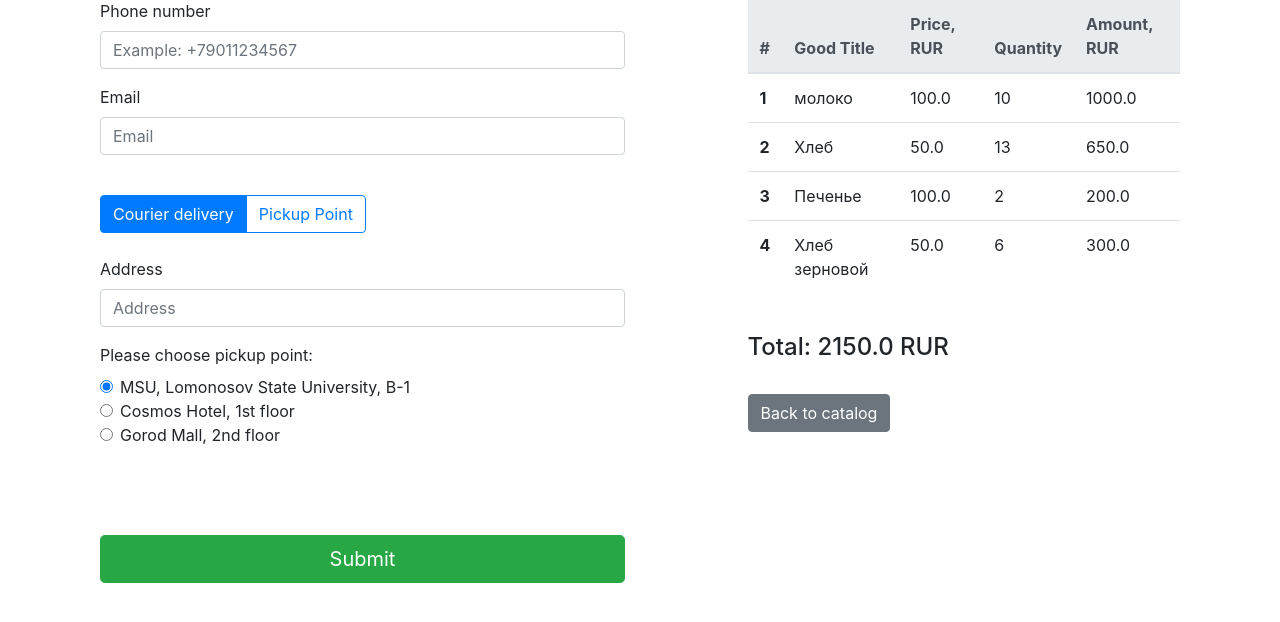
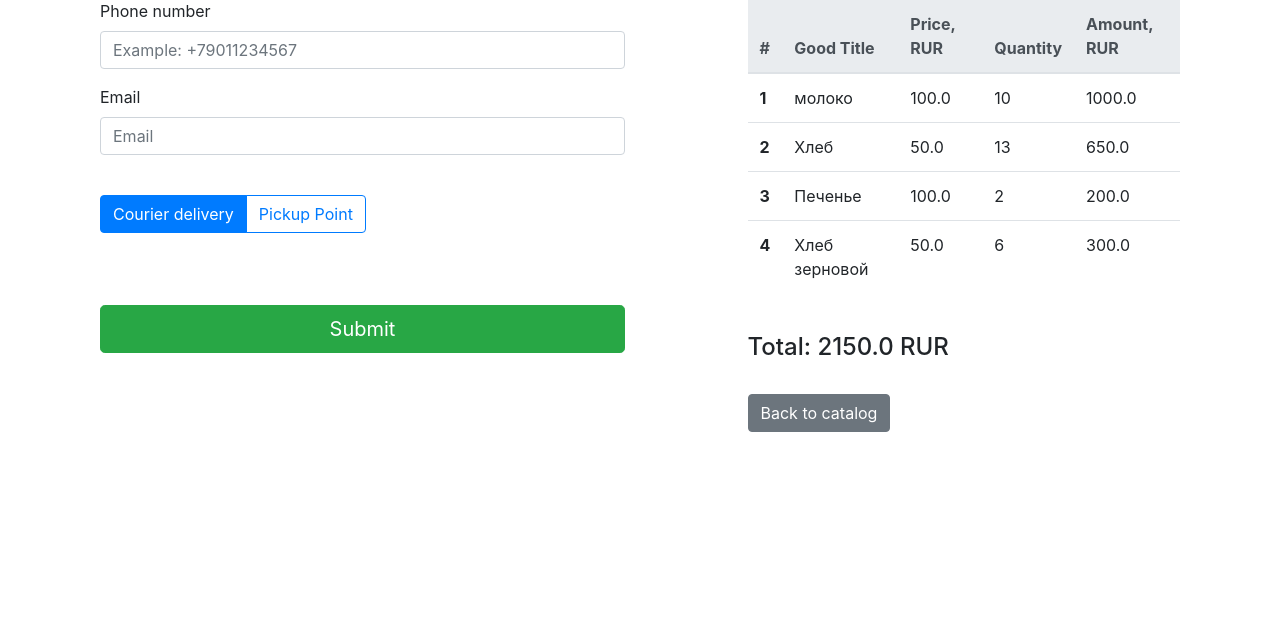
Before and after one commit to MariaImangalina/shop, a Django app: page /orders/checkout/ in a window 1280 px wide. Shown: the part 157-779 px from the top of the page. Run offline with Django 3.2, Linux system fonts and the light colour scheme; a user stored in the database is signed in; data comes from the database, SQL or seed files in the repository; some libraries are stand-ins or nearby versions.

Commit message:
create radio scrypt in checkout temp

```diff
--- a/orders/templates/orders/checkout.html
+++ b/orders/templates/orders/checkout.html
@@ -26,21 +26,21 @@
 
                 <div class="btn-group btn-group-toggle" data-toggle="buttons">
                     <label class="btn btn-outline-primary">
-                      <input type="radio" name="options" id="option1" autocomplete="off" checked> Courier delivery
+                      <input type="radio" onclick='ShowRadio("Button")'  name="options" id="Button1" autocomplete="off" checked> Courier delivery
                     </label>
                     <label class="btn btn-outline-primary">
-                      <input type="radio" name="options" id="option2" autocomplete="off"> Pickup Point
+                      <input type="radio" onclick='ShowRadio("Button")'name="options" id="Button2" autocomplete="off"> Pickup Point
                     </label>
                   </div>
 
                   <br>
                   <br>
-                <div class="form-group">
+                <div class="form-group" style='display: none' id='Button1Div'>
                   <label>Address</label>
                   <input type="text" class="form-control" placeholder="Address" name='address'>
                 </div>
 
-                <div class="form-group">
+                <div class="form-group" style='display: none' id='Button2Div'>
                     <label>Please choose pickup point:</label>
                 <div class="form-check">
                     <input class="form-check-input" type="radio" name="exampleRadios" value="option1" checked>
@@ -60,16 +60,31 @@
                       Gorod Mall, 2nd floor
                     </label>
                 </div>
-                </div>
+
                 <br>
                 <div>
                 <script type="text/javascript" charset="utf-8" async src="https://api-maps.yandex.ru/services/constructor/1.0/js/?um=constructor%3Af2e6b485b71b7c628142138f5ae4ee37b2a67e105024b1dff25fdc0689e34662&amp;width=500&amp;height=400&amp;lang=ru_RU&amp;scroll=true"></script>
+                </div>
                 </div>
                 <br>
                 <br>
                 <button type="submit" class="btn btn-success btn-lg btn-block">Submit</button>
 
               </form>
+              <script>
+                function ShowRadio (IdName) {
+                  for (x=1; x<=2; x++) {
+                    CheckButton = IdName + x;
+                    ThisDiv = IdName + x + 'Div';
+                  if (document.getElementById(CheckButton).checked) {
+                    document.getElementById(ThisDiv).style.display = 'block';
+                  }
+                  else {
+                    document.getElementById(ThisDiv).style.display = 'none';
+                  }
+                }
+              }
+              </script>
 
         </div>
 
```
